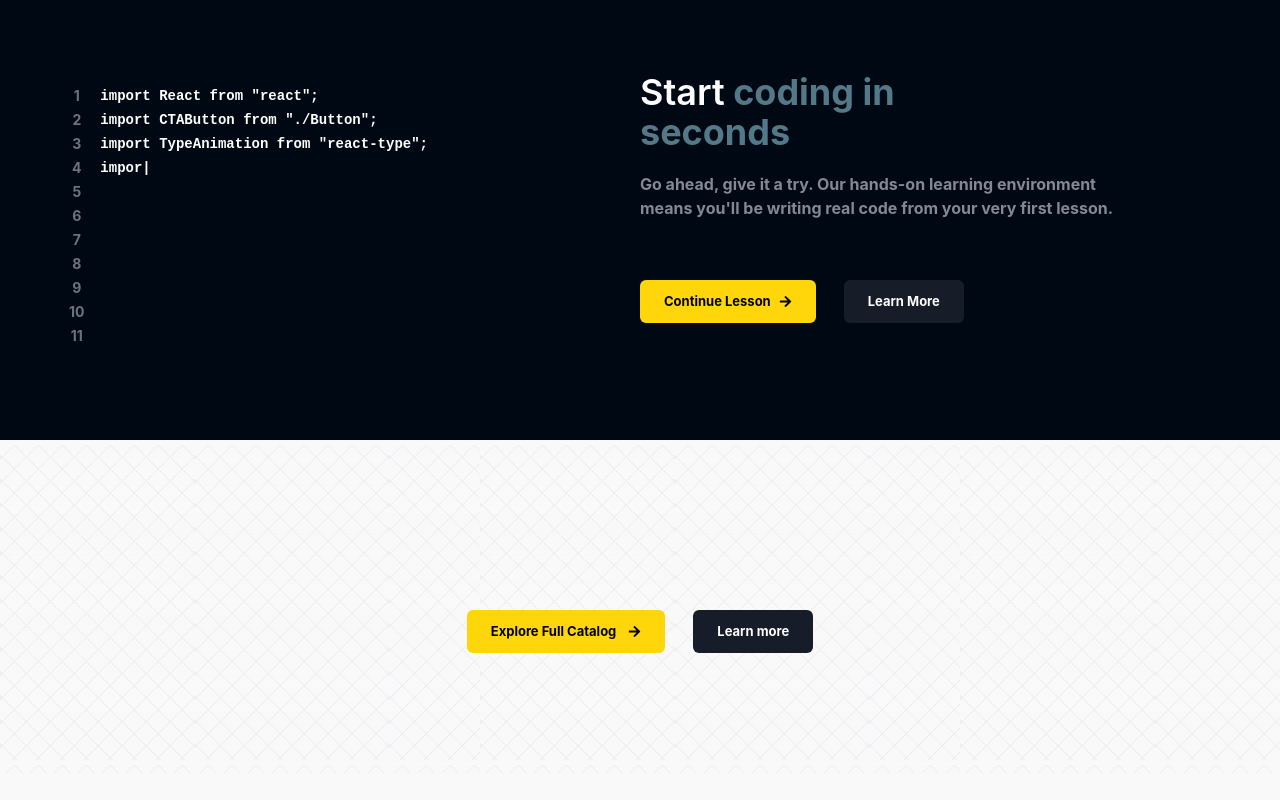
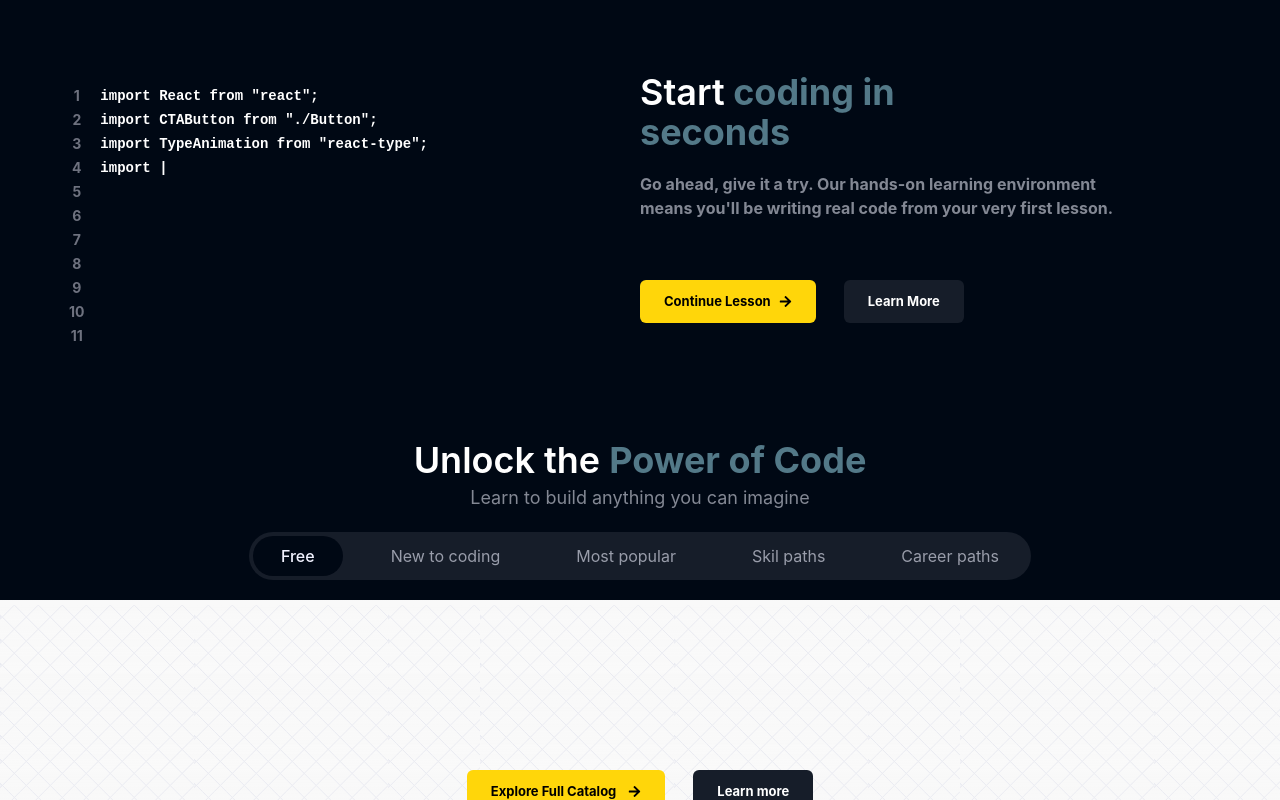
Before and after one commit to amanraooo/StudyNotion_Prac, a React (Create React App) app: page / in a window 1280 px wide. Shown: the part 1016-1816 px from the top of the page. Built offline with nearby package versions, Linux system fonts and the light colour scheme.

Commit message:
ExploreMore compo

```diff
--- a/src/Pages/Home.jsx
+++ b/src/Pages/Home.jsx
@@ -8,7 +8,7 @@
 import TimelineSection from './../components/core/HomePage/TimelineSection';
 import LearningLanguageSection from './../components/core/HomePage/LearningLanguageSection';
 import InstructorSection from './../components/core/HomePage/InstructorSection';
-
+import ExploreMore from "../components/core/HomePage/ExploreMore"
 
 const Home = () => {
   return (
@@ -106,10 +106,11 @@
             codeblock={`import React from "react";\n import CTAButton from "./Button";\nimport TypeAnimation from "react-type";\nimport { FaArrowRight } from "react-icons/fa";\n\nconst Home = () => {\nreturn (\n<div>Home</div>\n)\n}\nexport default Home;`}
             backgroundGradient={<div className="codeblock2 absolute"></div>}
 
-
-
           />
         </div>
+
+            <ExploreMore/>
+
       </div>
 
       {/* Section 2 */}
--- /dev/null
+++ b/src/components/core/HomePage/ExploreMore.jsx
@@ -0,0 +1,55 @@
+import React from "react";
+import { HomePageExplore } from "../../../data/homepage-explore";
+import HighlightText from "./HighlightText";
+import {useState} from 'react'
+
+const tabsName = [
+  "Free",
+  "New to coding",
+  "Most popular",
+  "Skil paths",
+  "Career paths",
+];
+
+const ExploreMore = () => {
+  const [currentTab, setCurrentTab] = useState(tabsName[0]);
+  const [courses, setCourses] = useState(HomePageExplore[0].courses);
+  const [currentCard, setCurrentCard] = useState(
+    HomePageExplore[0].courses[0].heading
+  );
+
+  const setMyCards = (value) => {
+    setCurrentTab(value);
+    const result = HomePageExplore.filter((course) => course.tag === value);
+    setCourses(result[0].courses);
+    setCurrentCard(result[0].courses[0].heading);
+  };
+
+  return (
+    <div>
+      <div className="text-4xl font-semibold text-center ">
+        Unlock the <HighlightText text={"Power of Code"} />
+      </div>
+      <p className="text-center text-richblack-300 text-lg  mt-1">Learn to build anything you can imagine</p>
+
+      <div className="flex flex-row rounded-full bg-richblack-800 mb-5 mt-5 border-richblack-300 py-1 px-1 gap-5">
+        {
+            tabsName.map((element, index)=>{
+                return (
+                    <div className={`text-[16px] flex flex-row items-center gap-5
+                    ${currentTab === element ? "bg-richblack-900 text-richblack-5 font-medium ": "text-richblack-200"}
+                     rounded-full transition-all duration-200 cursor-pointer hover:bg-richblack-900 hover:text-richblack-5 px-7 py-2`}
+                    key={index}
+                    onClick={()=>setMyCards(element)}
+                    >
+                        {element}
+                    </div>
+                )
+            })
+        }
+      </div>
+    </div>
+  );
+};
+
+export default ExploreMore;
```
